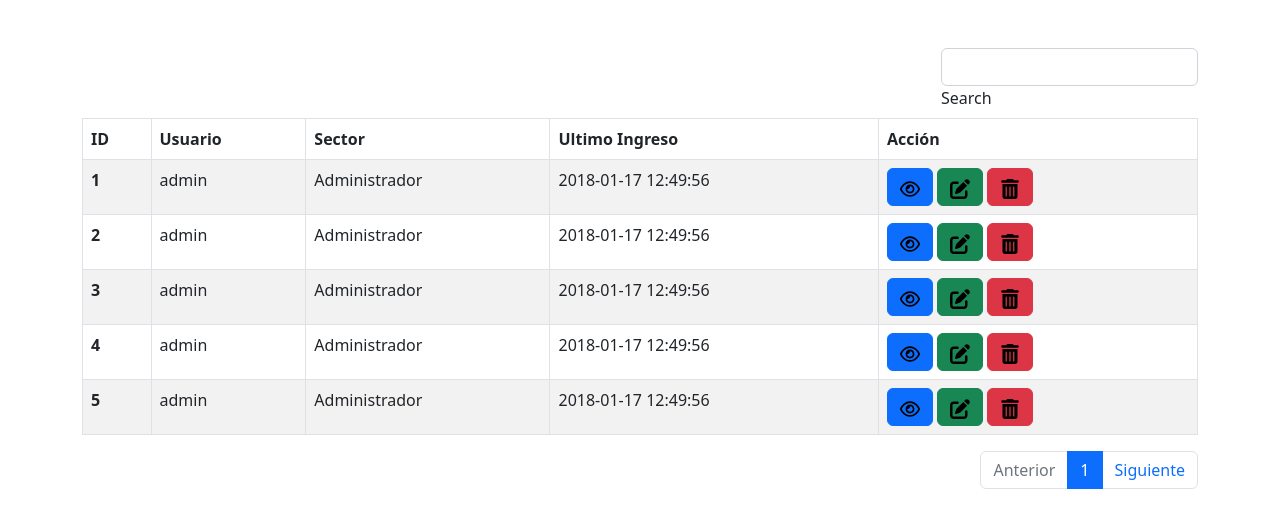
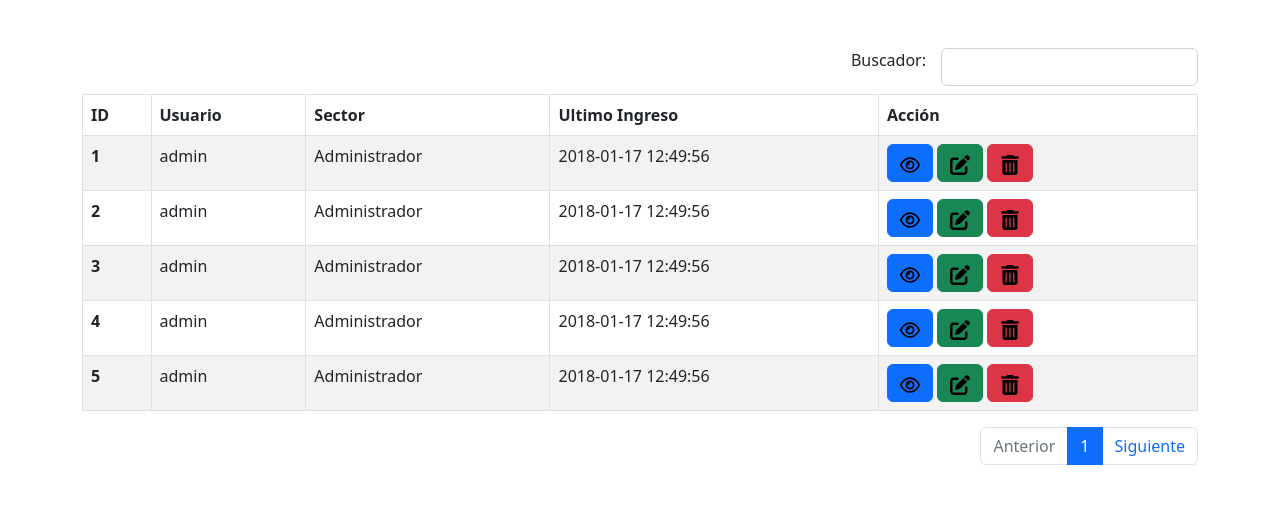
Before and after one commit to JoanHurtadoKuin/java-full-stack-dev-u32, a plain HTML site: page Ex05/index.html in a window 1280 px wide. Drawn offline with nearby package versions, Linux system fonts and the light colour scheme.

Commit message:
Ex05 Acabado 2.0

```diff
--- a/Ex05/index.html
+++ b/Ex05/index.html
@@ -14,10 +14,10 @@
 
     <div class="container">
 
-        <div class="input-group d-flex justify-content-end mt-5">
+        <div class="input-group d-flex justify-content-end mt-5 mb-2">
+            <label class="form-label me-3" for="form1">Buscador: </label>
             <div class="form-outline">
                 <input type="search" id="form1" class="form-control" />
-              <label class="form-label" for="form1">Search</label>
             </div>
 
         </div>
@@ -41,7 +41,7 @@
                     <td>
                         <button class="btn btn-primary">
                             <svg xmlns="http://www.w3.org/2000/svg" viewBox="0 0 576 512"
-                                style="height: 20px; width: 20px;" >
+                                style="height: 20px; width: 20px;">
                                 <!--! Font Awesome Pro 6.1.1 by @fontawesome - https://fontawesome.com License - https://fontawesome.com/license (Commercial License) Copyright 2022 Fonticons, Inc. -->
                                 <path
                                     d="M160 256C160 185.3 217.3 128 288 128C358.7 128 416 185.3 416 256C416 326.7 358.7 384 288 384C217.3 384 160 326.7 160 256zM288 336C332.2 336 368 300.2 368 256C368 211.8 332.2 176 288 176C287.3 176 286.7 176 285.1 176C287.3 181.1 288 186.5 288 192C288 227.3 259.3 256 224 256C218.5 256 213.1 255.3 208 253.1C208 254.7 208 255.3 208 255.1C208 300.2 243.8 336 288 336L288 336zM95.42 112.6C142.5 68.84 207.2 32 288 32C368.8 32 433.5 68.84 480.6 112.6C527.4 156 558.7 207.1 573.5 243.7C576.8 251.6 576.8 260.4 573.5 268.3C558.7 304 527.4 355.1 480.6 399.4C433.5 443.2 368.8 480 288 480C207.2 480 142.5 443.2 95.42 399.4C48.62 355.1 17.34 304 2.461 268.3C-.8205 260.4-.8205 251.6 2.461 243.7C17.34 207.1 48.62 156 95.42 112.6V112.6zM288 80C222.8 80 169.2 109.6 128.1 147.7C89.6 183.5 63.02 225.1 49.44 256C63.02 286 89.6 328.5 128.1 364.3C169.2 402.4 222.8 432 288 432C353.2 432 406.8 402.4 447.9 364.3C486.4 328.5 512.1 286 526.6 256C512.1 225.1 486.4 183.5 447.9 147.7C406.8 109.6 353.2 80 288 80V80z" />
```
Lines whose indentation alone changed are shown as unchanged.
